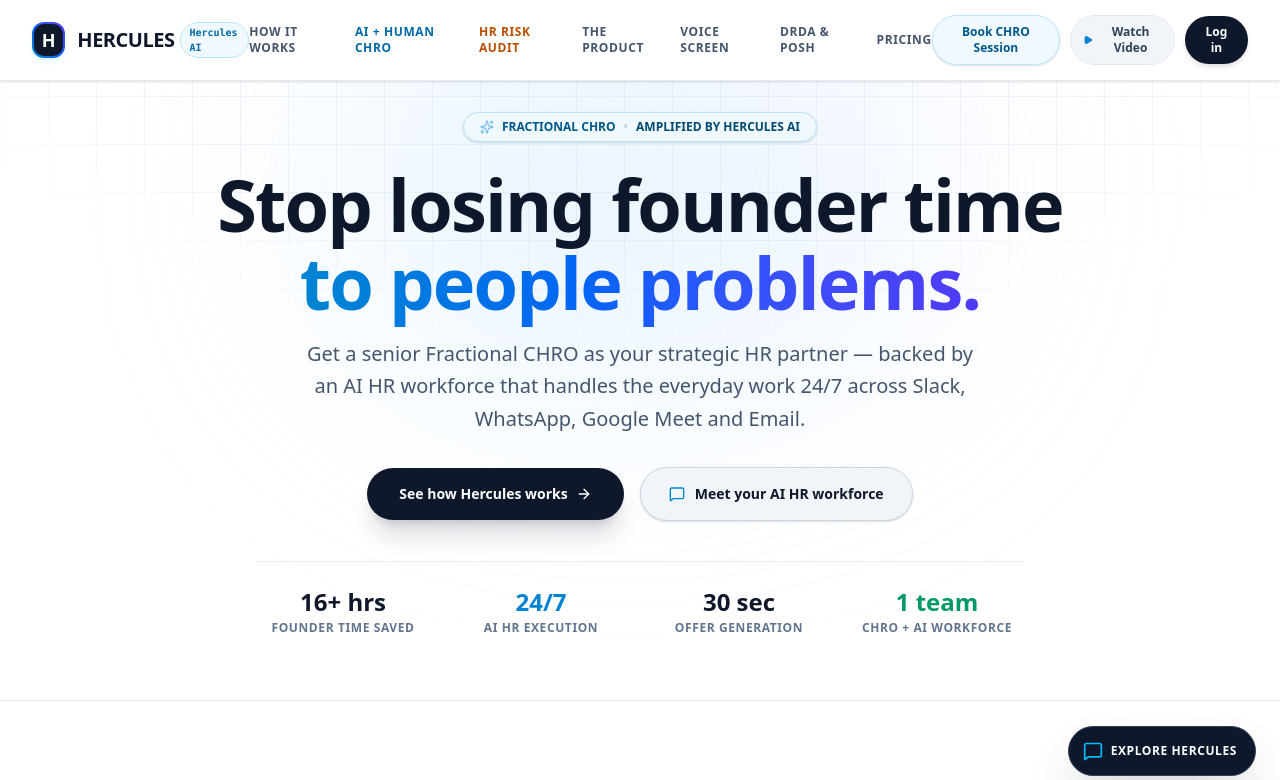
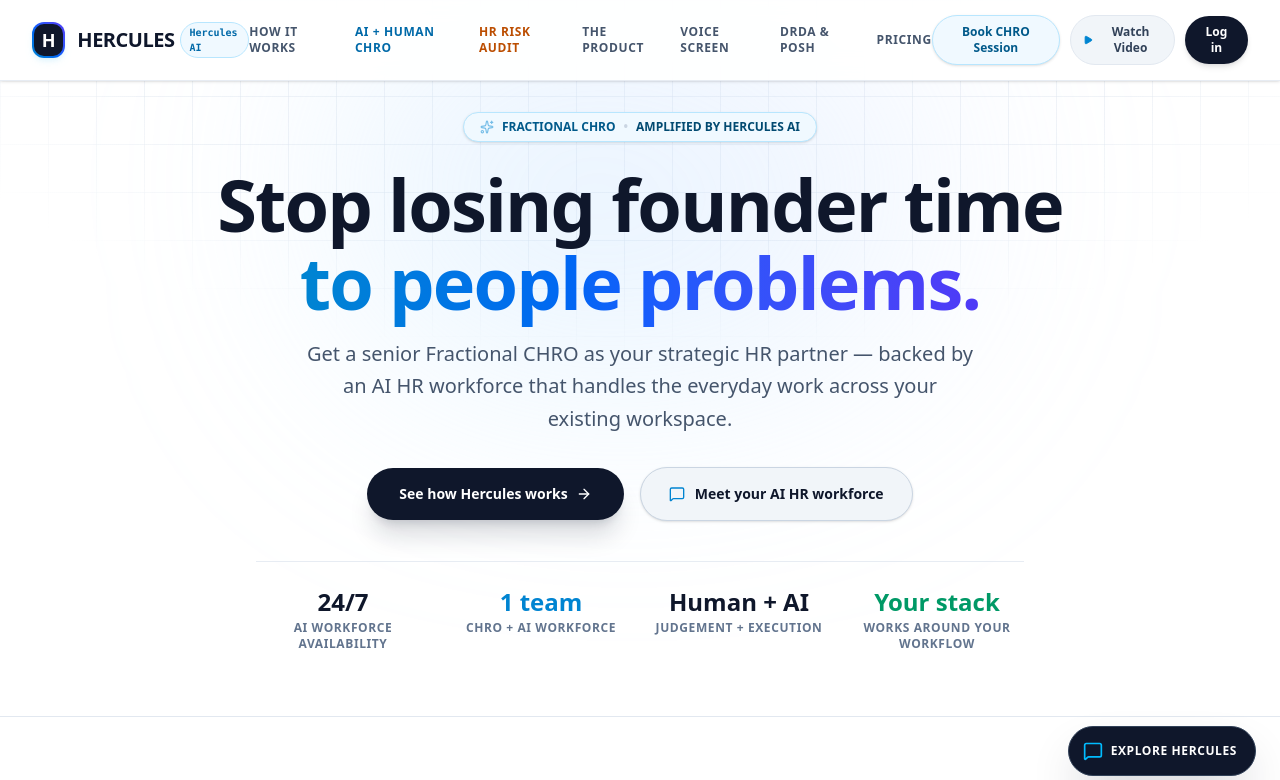
Before and after one commit to mnijhara/Hercules, a React (Vite) app: page / in a window 1280 px wide. Shown: the top 780 px of the page. Built offline with nearby package versions, Linux system fonts and the light colour scheme.

Commit message:
Remove unverified hero performance claims

```diff
--- a/src/components/HeroSection.tsx
+++ b/src/components/HeroSection.tsx
@@ -6,10 +6,7 @@
   onOpenAddSlackModal: () => void;
 }
 
-export const HeroSection: React.FC<HeroSectionProps> = ({
-  onOpenVideoDemo,
-  onOpenAddSlackModal,
-}) => {
+export const HeroSection: React.FC<HeroSectionProps> = ({ onOpenVideoDemo, onOpenAddSlackModal }) => {
   return (
     <section id="how-it-works" className="relative pt-20 sm:pt-28 pb-12 sm:pb-16 overflow-hidden bg-white border-b border-slate-200">
       <div className="absolute inset-0 bg-[linear-gradient(to_right,#e2e8f080_1px,transparent_1px),linear-gradient(to_bottom,#e2e8f080_1px,transparent_1px)] bg-[size:3rem_3rem] [mask-image:radial-gradient(ellipse_60%_50%_at_50%_0%,#000_70%,transparent_100%)] pointer-events-none" />
@@ -25,29 +22,20 @@
 
         <h1 className="text-4xl sm:text-6xl md:text-7xl font-extrabold tracking-tight text-slate-900 leading-[1.08] mb-4">
           Stop losing founder time <br className="hidden sm:inline" />
-          <span className="text-transparent bg-clip-text bg-gradient-to-r from-sky-600 via-blue-600 to-indigo-600">
-            to people problems.
-          </span>
+          <span className="text-transparent bg-clip-text bg-gradient-to-r from-sky-600 via-blue-600 to-indigo-600">to people problems.</span>
         </h1>
 
         <p className="text-base sm:text-xl text-slate-600 max-w-2xl mx-auto font-normal leading-relaxed mb-8">
-          Get a senior Fractional CHRO as your strategic HR partner — backed by an AI HR workforce that handles the everyday work 24/7 across Slack, WhatsApp, Google Meet and Email.
+          Get a senior Fractional CHRO as your strategic HR partner — backed by an AI HR workforce that handles the everyday work across your existing workspace.
         </p>
 
         <div className="flex flex-col sm:flex-row items-center justify-center gap-4 mb-10">
-          <button
-            onClick={onOpenVideoDemo}
-            className="w-full sm:w-auto px-8 py-4 rounded-full bg-slate-900 hover:bg-slate-800 text-white font-bold text-sm transition-all duration-200 shadow-xl shadow-slate-900/15 hover:shadow-slate-900/25 flex items-center justify-center gap-2 group hover:scale-[1.02] active:scale-[0.98]"
-            id="hero-watch-works-btn"
-          >
+          <button onClick={onOpenVideoDemo} className="w-full sm:w-auto px-8 py-4 rounded-full bg-slate-900 hover:bg-slate-800 text-white font-bold text-sm transition-all duration-200 shadow-xl shadow-slate-900/15 hover:shadow-slate-900/25 flex items-center justify-center gap-2 group hover:scale-[1.02] active:scale-[0.98]" id="hero-watch-works-btn">
             <span>See how Hercules works</span>
             <ArrowRight className="w-4 h-4 text-white group-hover:translate-x-1 transition-transform" />
           </button>
 
-          <button
-            onClick={onOpenAddSlackModal}
-            className="w-full sm:w-auto px-7 py-4 rounded-full bg-slate-100 hover:bg-slate-200 text-slate-900 border border-slate-300 font-semibold text-sm transition-all duration-200 flex items-center justify-center gap-2.5 shadow-sm"
-          >
+          <button onClick={onOpenAddSlackModal} className="w-full sm:w-auto px-7 py-4 rounded-full bg-slate-100 hover:bg-slate-200 text-slate-900 border border-slate-300 font-semibold text-sm transition-all duration-200 flex items-center justify-center gap-2.5 shadow-sm">
             <MessageSquare className="w-4 h-4 text-sky-600" />
             <span>Meet your AI HR workforce</span>
           </button>
@@ -55,20 +43,20 @@
 
         <div className="pt-6 border-t border-slate-200/80 grid grid-cols-2 sm:grid-cols-4 gap-6 max-w-3xl mx-auto">
           <div>
-            <div className="text-2xl font-black text-slate-900">16+ hrs</div>
-            <div className="text-xs text-slate-500 uppercase tracking-wider font-semibold mt-0.5">Founder time saved</div>
+            <div className="text-2xl font-black text-slate-900">24/7</div>
+            <div className="text-xs text-slate-500 uppercase tracking-wider font-semibold mt-0.5">AI workforce availability</div>
           </div>
           <div>
-            <div className="text-2xl font-black text-sky-600">24/7</div>
-            <div className="text-xs text-slate-500 uppercase tracking-wider font-semibold mt-0.5">AI HR execution</div>
+            <div className="text-2xl font-black text-sky-600">1 team</div>
+            <div className="text-xs text-slate-500 uppercase tracking-wider font-semibold mt-0.5">CHRO + AI workforce</div>
           </div>
           <div>
-            <div className="text-2xl font-black text-slate-900">30 sec</div>
-            <div className="text-xs text-slate-500 uppercase tracking-wider font-semibold mt-0.5">Offer generation</div>
+            <div className="text-2xl font-black text-slate-900">Human + AI</div>
+            <div className="text-xs text-slate-500 uppercase tracking-wider font-semibold mt-0.5">Judgement + execution</div>
           </div>
           <div>
-            <div className="text-2xl font-black text-emerald-600">1 team</div>
-            <div className="text-xs text-slate-500 uppercase tracking-wider font-semibold mt-0.5">CHRO + AI workforce</div>
+            <div className="text-2xl font-black text-emerald-600">Your stack</div>
+            <div className="text-xs text-slate-500 uppercase tracking-wider font-semibold mt-0.5">Works around your workflow</div>
           </div>
         </div>
       </div>
```
